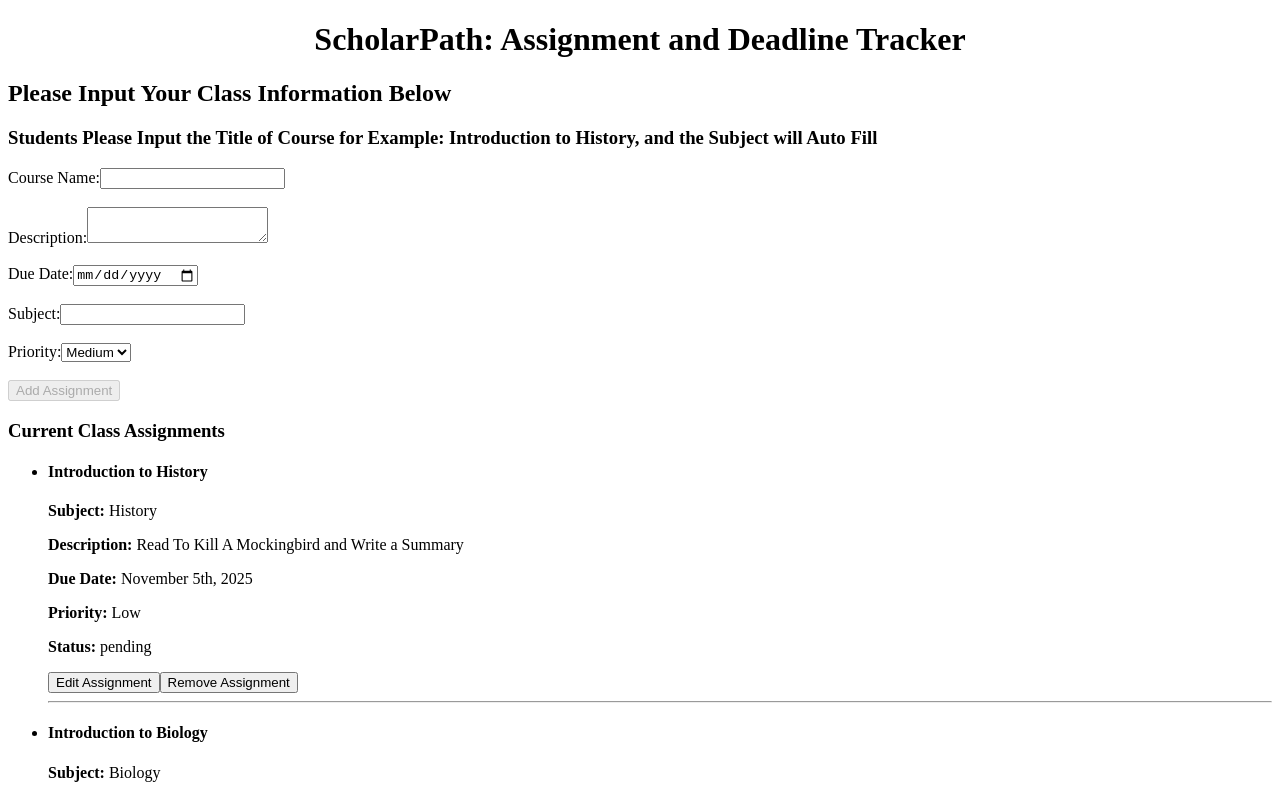
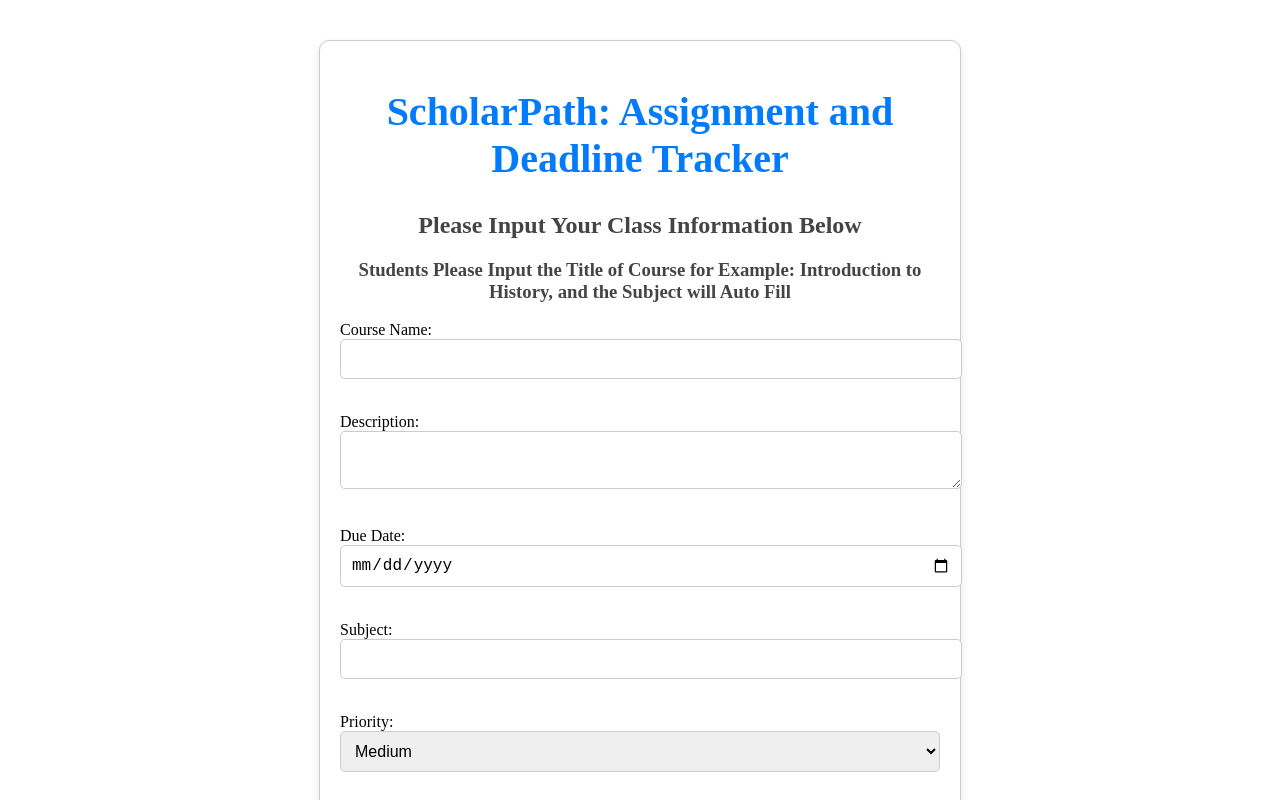
Before and after one commit to jess-love/IT_Design_Studio_Mean_Stack, an Angular app in the folder mean-project/: page / in a window 1280 px wide. Shown: the top 800 px of the page. Built offline with nearby package versions, Linux system fonts and the light colour scheme.

Commit message:
Assignment-Tracker inclusive of Style

```diff
--- a/mean-project/src/app/components/assignment-tracker/assignment-tracker.css
+++ b/mean-project/src/app/components/assignment-tracker/assignment-tracker.css
@@ -0,0 +1,64 @@
+/* Overall Page Container */
+.container {
+  max-width: 600px;
+  margin: 40px auto;
+  padding: 20px;
+  background-color: #ffffff;
+  border: 1px solid #ccc;
+  border-radius: 10px;
+  box-shadow: 0px 4px 10px rgba(0, 0, 0, 0.1);
+}
+
+/* Header Style */
+.page-header {
+  text-align: center;
+  margin-bottom: 30px;
+}
+
+.page-header h1 {
+  color: #007BFF; /* Bootstrap-style blue */
+  font-size: 2.5rem;
+  font-weight: 700;
+}
+
+/* Form Inputs */
+form input,
+form textarea,
+form select {
+  width: 100%;
+  padding: 10px;
+  margin-bottom: 16px;
+  border: 1px solid #ccc;
+  border-radius: 5px;
+  font-size: 1rem;
+}
+
+/* Buttons */
+button {
+  padding: 10px 16px;
+  font-size: 1rem;
+  border: none;
+  border-radius: 5px;
+  cursor: pointer;
+  margin-right: 10px;
+}
+
+button[type="submit"] {
+  background-color: #333;
+  color: white;
+}
+
+button:hover {
+  opacity: 0.9;
+}
+
+.remove-button {
+  background-color: #dc3545;
+  color: white;
+}
+
+/* Section Headers */
+h2, h3 {
+  text-align: center;
+  color: #444;
+}
--- a/mean-project/src/app/components/assignment-tracker/assignment-tracker.html
+++ b/mean-project/src/app/components/assignment-tracker/assignment-tracker.html
@@ -1,4 +1,8 @@
-<h1 style = "text-align: center;">ScholarPath: Assignment and Deadline Tracker</h1>
+<div class = "container">
+<div class = "page-header">
+  <h1> ScholarPath: Assignment and Deadline Tracker</h1>
+  </div>
+
 <h2> Please Input Your Class Information Below</h2>
 <h3> Students Please Input the Title of Course for Example: Introduction to History, and the Subject will Auto Fill </h3>
 
--- a/mean-project/src/styles.css
+++ b/mean-project/src/styles.css
@@ -1,15 +1,65 @@
 /* Page Header */
+/* Overall Page Container */
+.container {
+  max-width: 600px;
+  margin: 40px auto;
+  padding: 20px;
+  background-color: #ffffff;
+  border: 1px solid #ccc;
+  border-radius: 10px;
+  box-shadow: 0px 4px 10px rgba(0, 0, 0, 0.1);
+}
+
+/* Header Style */
 .page-header {
   text-align: center;
-  margin-top: 40px;
-  margin-bottom: 20px;
-  color: #ffffff;
+  margin-bottom: 30px;
 }
 
 .page-header h1 {
-  font-size: 3.2rem;
+  color: #007BFF; /* Bootstrap-style blue */
+  font-size: 2.5rem;
   font-weight: 700;
-  margin-bottom: 8px;
-  color: #000000;
 }
-/* Page Header */
+
+/* Form Inputs */
+form input,
+form textarea,
+form select {
+  width: 100%;
+  padding: 10px;
+  margin-bottom: 16px;
+  border: 1px solid #ccc;
+  border-radius: 5px;
+  font-size: 1rem;
+}
+
+/* Buttons */
+button {
+  padding: 10px 16px;
+  font-size: 1rem;
+  border: none;
+  border-radius: 5px;
+  cursor: pointer;
+  margin-right: 10px;
+}
+
+button[type="submit"] {
+  background-color: #333;
+  color: white;
+}
+
+button:hover {
+  opacity: 0.9;
+}
+
+.remove-button {
+  background-color: #dc3545;
+  color: white;
+}
+
+/* Section Headers */
+h2, h3 {
+  text-align: center;
+  color: #444;
+}
```
Also changed, not shown: mean-project/angular.json (line endings or trailing spaces).
